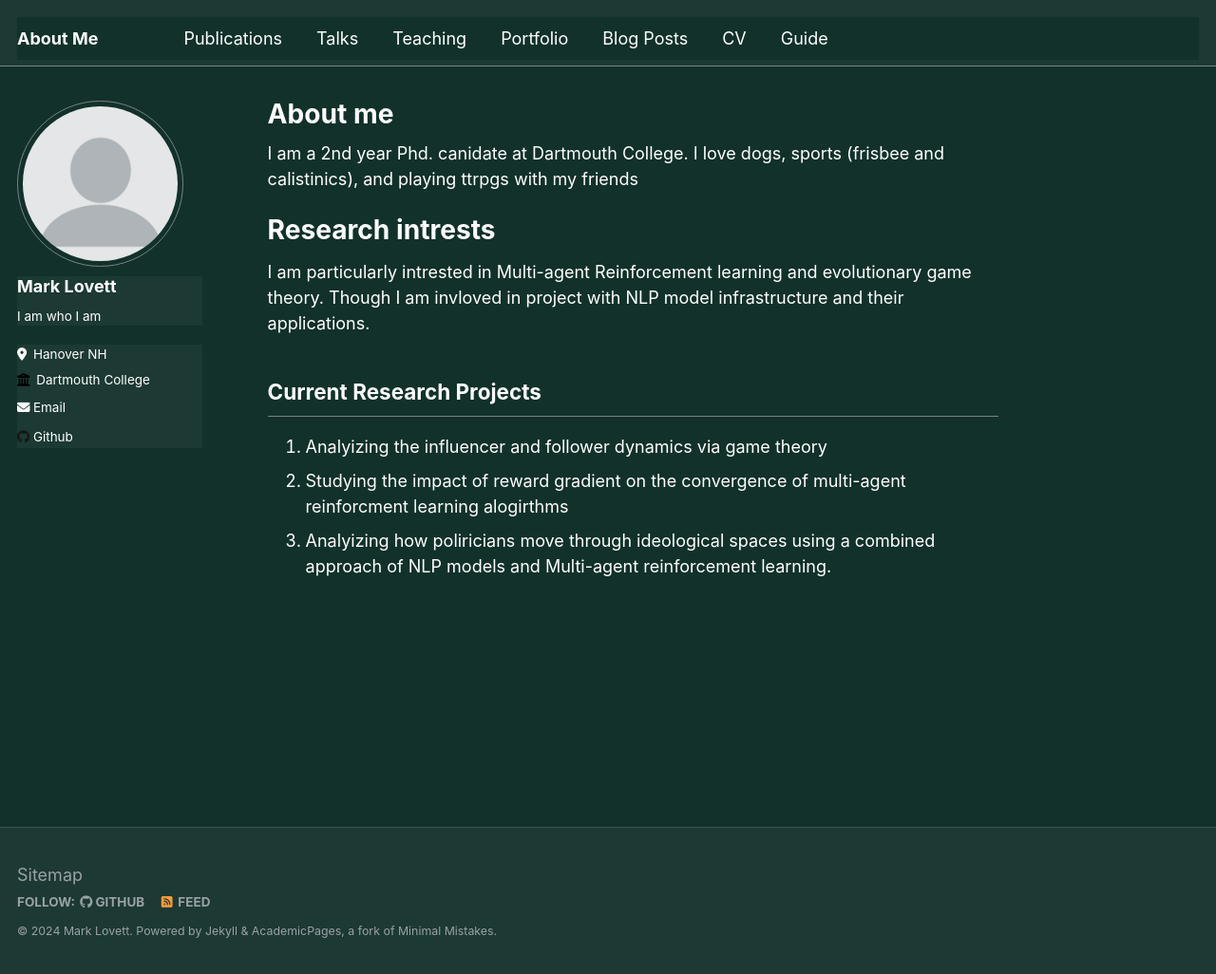
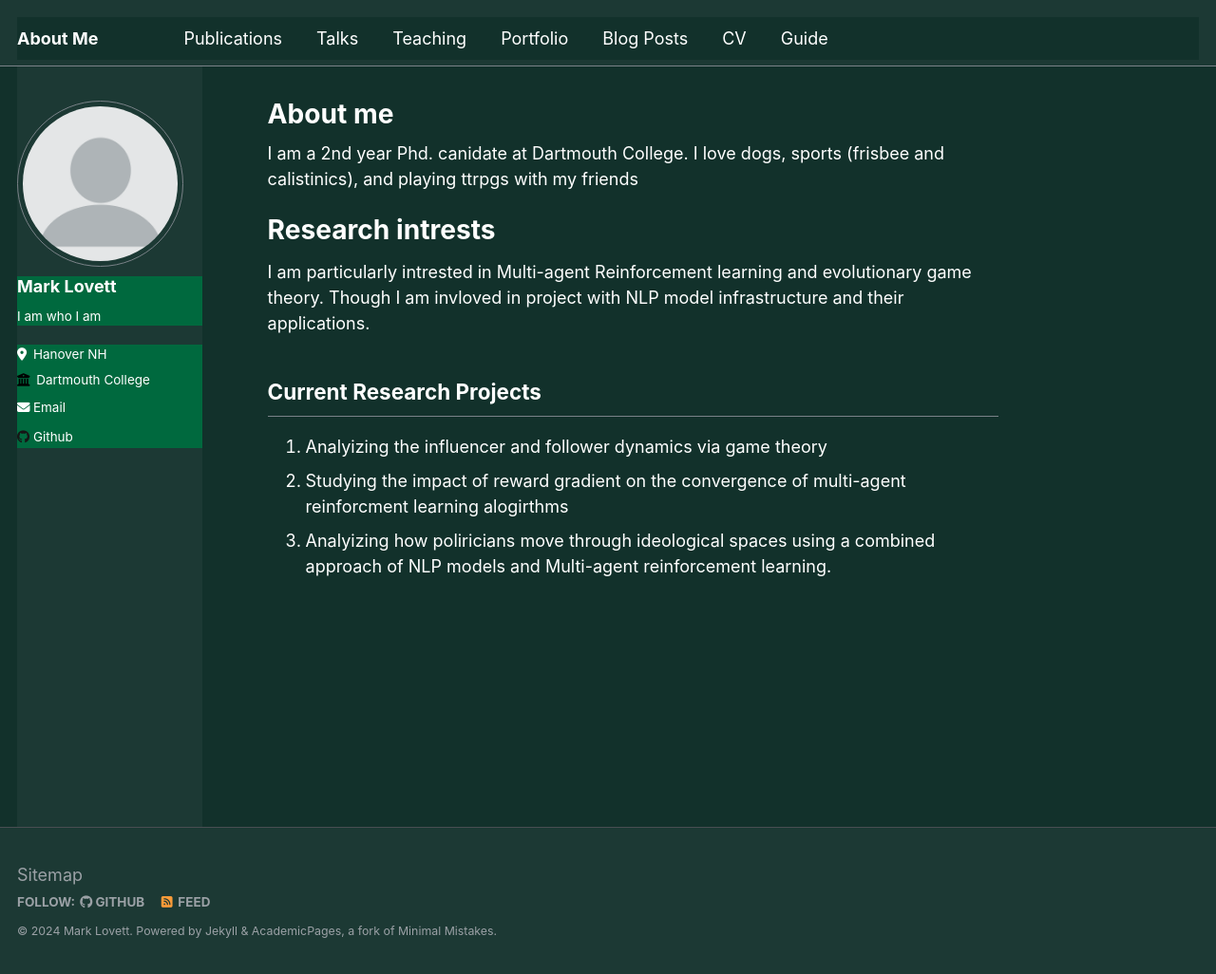
Before and after one commit to MarksLovett/MarksLovett.github.io, a Jekyll site: the page built from _pages/about.md, in a window 1280 px wide and 1026 px high. Shown: the whole window at 95% size. Built offline with Jekyll 4.4.1, drawn with Linux system fonts in a browser that asks for light colours.

Commit message:
color updates

```diff
--- a/_sass/_sidebar.scss
+++ b/_sass/_sidebar.scss
@@ -7,6 +7,8 @@
    ========================================================================== */
 
 .sidebar {
+
+  background-color: $lighter-fg;
   -webkit-transform: translate3d(0, 0 , 0);
           transform: translate3d(0, 0 , 0);
 
@@ -106,7 +108,7 @@
   padding-left: 15px;
   padding-right: 25px;
   line-height: 1;
-  background-color: $lighter-fg;
+  background-color: $dartmouth-g;
 
   @include breakpoint($large) {
     display: block;
@@ -155,7 +157,7 @@
 }
 
 .author__urls-wrapper {
-  background-color: $lighter-fg;
+  background-color: $dartmouth-g;
   position: relative;
   display: table-cell;
   vertical-align: middle;
--- a/_sass/_variables.scss
+++ b/_sass/_variables.scss
@@ -64,6 +64,7 @@ $light-gray                 : mix(#fff, $gray, 50%);
 $lighter-gray               : mix(#fff, $gray, 90%);
 $light-fg                   : mix($forest-green, $gray, 50%);
 $lighter-fg                 : mix($forest-green, $gray, 90%);
+$dartmouth-g                : rgb(0, 105, 62);
 
 $body-color                 : $forest-green;
 $background-color           : $forest-green;
```
